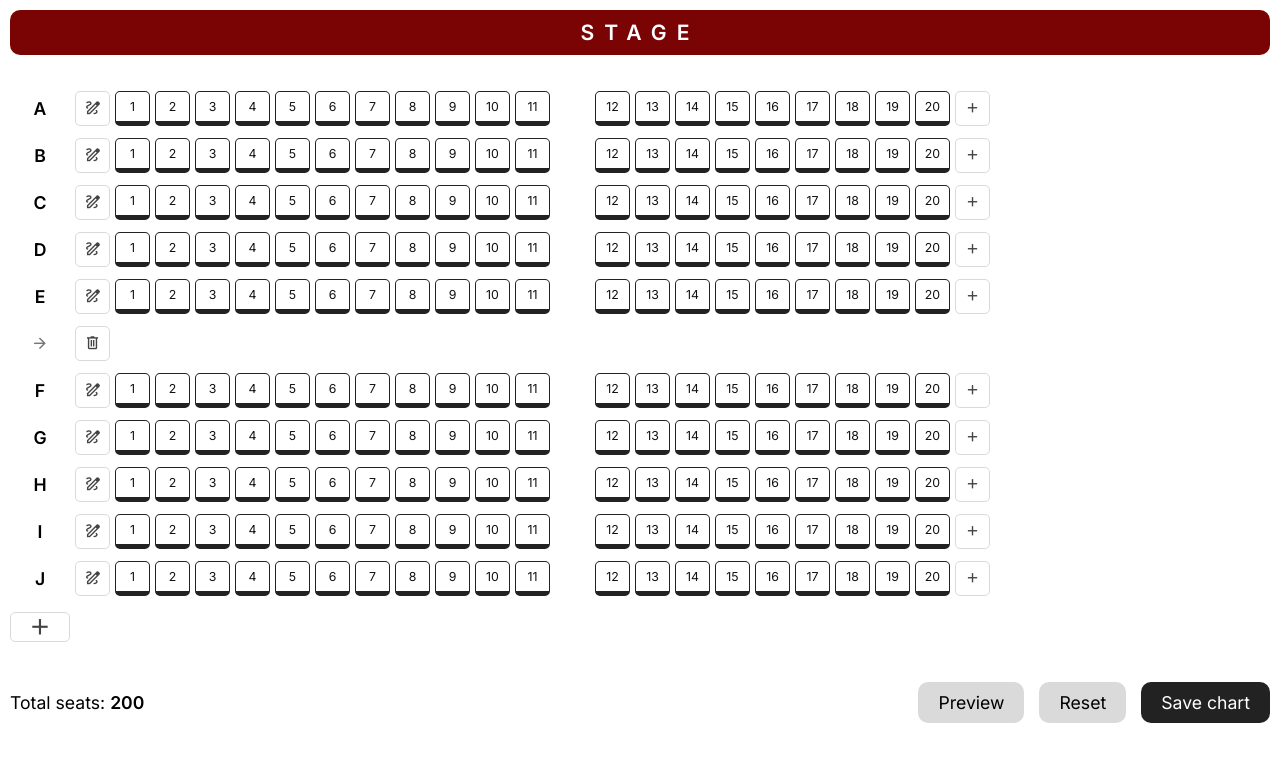
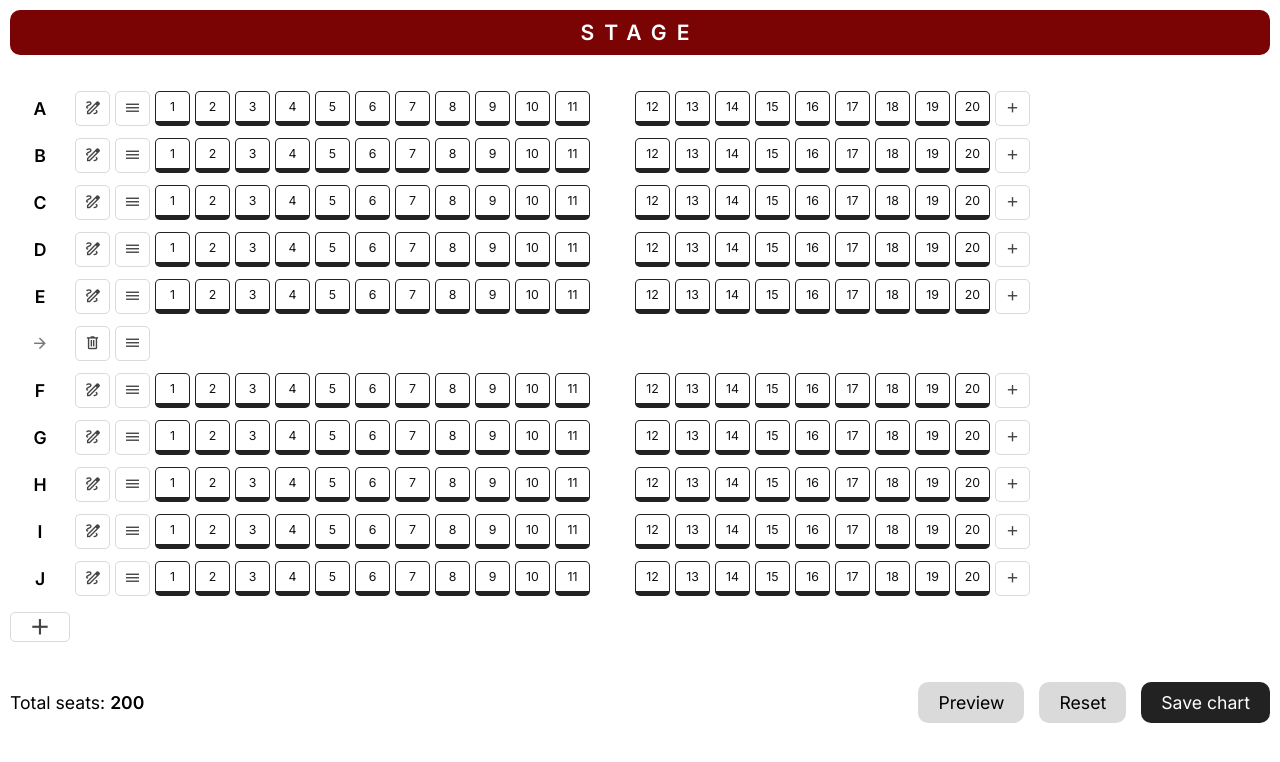
Before and after one commit to cenksari/react-seatmap-creator, a React (Create React App) app: page / in a window 1280 px wide. Shown: the top 762 px of the page. Built offline with nearby package versions, Linux system fonts and the light colour scheme.

Commit message:
Update drag button.

```diff
--- a/src/App.tsx
+++ b/src/App.tsx
@@ -272,27 +272,15 @@ const App = (): React.JSX.Element => {
             <div ref={droppableProvided.innerRef} {...droppableProvided.droppableProps}>
               {Array.from(seatData?.entries())?.map(([row, seatsInRow], index) => (
                 <Draggable key={row} index={index} draggableId={row}>
-                  {(draggableProvided) => {
-                    const style = {
-                      ...(draggableProvided.draggableProps.style as React.CSSProperties),
-                    } as React.CSSProperties;
-
-                    if (style.transform) {
-                      const t = style.transform.split(',')[1];
-
-                      style.transform = `translate(0px,${t}`;
-                    }
-
-                    return (
-                      <div
-                        ref={draggableProvided.innerRef}
-                        {...draggableProvided.draggableProps}
-                        {...{ ...draggableProvided.dragHandleProps, style }}
+                  {(draggableProvided) => (
+                    <div ref={draggableProvided.innerRef} {...draggableProvided.draggableProps}>
+                      <Row
+                        row={row}
+                        deleteRow={deleteRow}
+                        editRowName={editRowName}
+                        empty={row.startsWith('empty-')}
+                        dragHandleProps={draggableProvided.dragHandleProps}
                       >
-                        {row.startsWith('empty-') ? (
-                          <Row row={row} deleteRow={deleteRow} empty />
-                        ) : (
-                          <Row row={row} deleteRow={deleteRow} editRowName={editRowName}>
                         {seatsInRow.map((seat) => (
                           <Seat
                             seat={seat}
@@ -307,10 +295,8 @@ const App = (): React.JSX.Element => {
                           seat={seatsInRow[seatsInRow.length - 1]}
                         />
                       </Row>
+                    </div>
                   )}
-                      </div>
-                    );
-                  }}
                 </Draggable>
               ))}
               {droppableProvided.placeholder}
--- a/src/components/Row.tsx
+++ b/src/components/Row.tsx
@@ -1,4 +1,7 @@
+/* eslint-disable react/jsx-props-no-spreading */
 import React from 'react';
+
+import { DraggableProvidedDragHandleProps } from '@hello-pangea/dnd';
 
 // hooks
 import useClickOutside from '../hooks/useClickOutside';
@@ -6,10 +9,11 @@ import useClickOutside from '../hooks/useClickOutside';
 // interfaces
 interface IProps {
   row: string;
-  empty?: boolean;
+  empty: boolean;
   children?: React.ReactNode;
   deleteRow?: (row: string) => void;
   editRowName?: (row: string, oldName: string) => void;
+  dragHandleProps: DraggableProvidedDragHandleProps | null;
 }
 
 interface IFormProps {
@@ -18,7 +22,14 @@ interface IFormProps {
 }
 
 const Row = React.memo(
-  ({ row, empty, children, deleteRow, editRowName }: IProps): React.JSX.Element => {
+  ({
+    row,
+    empty,
+    children,
+    deleteRow,
+    editRowName,
+    dragHandleProps,
+  }: IProps): React.JSX.Element => {
     const ref = React.useRef<HTMLDivElement>(null);
 
     const [menuOpened, setMenuOpened] = React.useState<boolean>(false);
@@ -64,6 +75,7 @@ const Row = React.memo(
           <>
             <div className='row-label'>{row}</div>
             <div ref={ref} className='relative'>
+              <div className='flex flex-gap-small'>
                 <button
                   type='button'
                   className='seat mini-button'
@@ -73,6 +85,19 @@ const Row = React.memo(
                 >
                   <span className='material-symbols-outlined'>draw</span>
                 </button>
+                <div
+                  tabIndex={0}
+                  role='button'
+                  {...dragHandleProps}
+                  aria-label={`Drag row ${row}`}
+                  data-tooltip-id='description'
+                  data-tooltip-content='Order row'
+                  className='seat mini-button drag-handle'
+                  onMouseDown={(e) => e.preventDefault()}
+                >
+                  <span className='material-symbols-outlined'>menu</span>
+                </div>
+              </div>
 
               {menuOpened && (
                 <div className='flex flex-gap flex-column dropdown'>
@@ -124,6 +149,18 @@ const Row = React.memo(
             >
               <span className='material-symbols-outlined'>delete</span>
             </button>
+            <div
+              tabIndex={0}
+              role='button'
+              {...dragHandleProps}
+              aria-label={`Drag row ${row}`}
+              data-tooltip-id='description'
+              data-tooltip-content='Order row'
+              className='seat mini-button drag-handle'
+              onMouseDown={(e) => e.preventDefault()}
+            >
+              <span className='material-symbols-outlined'>menu</span>
+            </div>
           </>
         )}
       </div>
--- a/src/styles/map.css
+++ b/src/styles/map.css
@@ -324,3 +324,11 @@ strong {
 .react-tooltip {
   font-size: 0.7em !important;
 }
+
+.drag-handle {
+  cursor: grab;
+}
+
+.drag-handle:active {
+  cursor: grabbing;
+}
```
Lines whose indentation alone changed are shown as unchanged.
